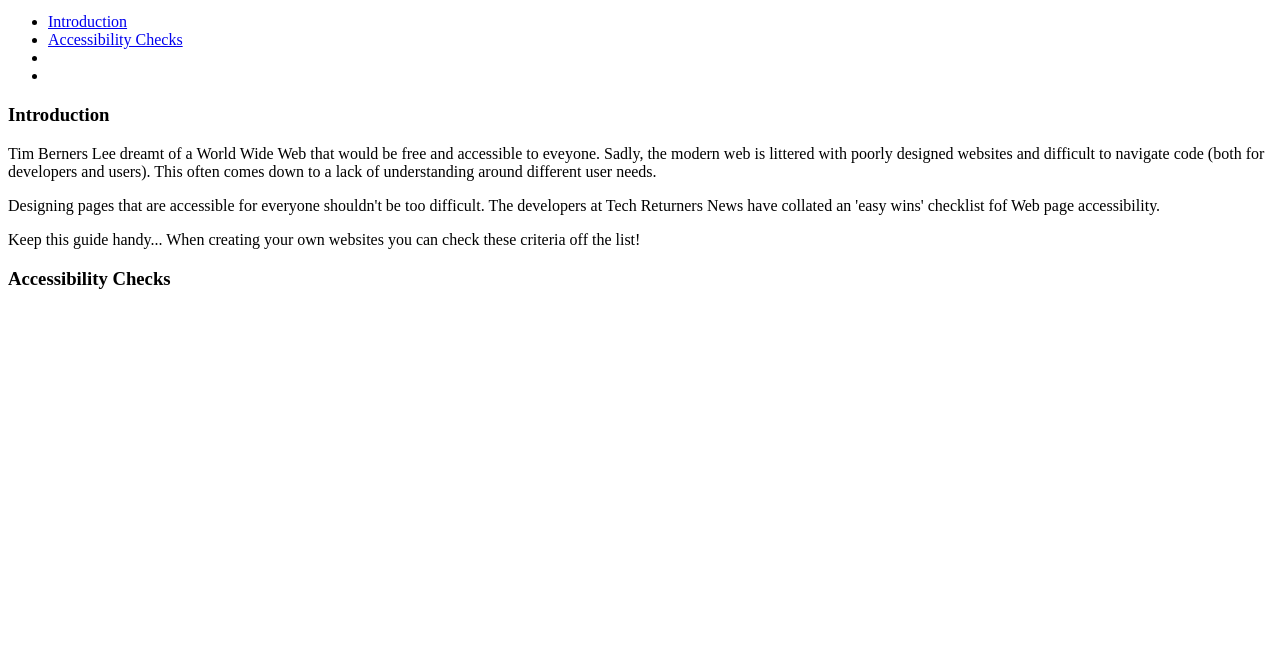
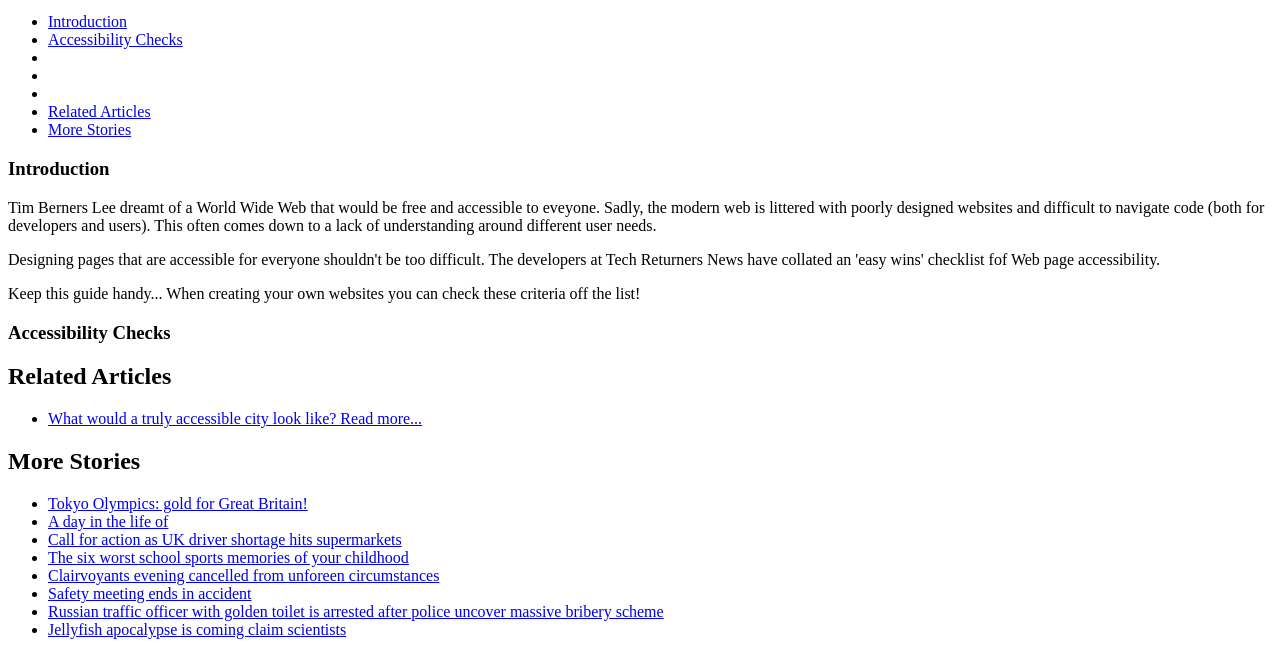
Before and after one commit to sookburt/html-techreturners-exercise, a plain HTML site: page index.html in a window 1280 px wide. Shown: the part 844-1499 px from the top of the page. Before the commit the page ends 1152 px from the top, so only its background shows below. Drawn offline with Linux system fonts and the light colour scheme.

Commit message:
Added items to toc an more stories article

```diff
--- a/index.html
+++ b/index.html
@@ -29,7 +29,7 @@
     </nav>
   </header>
   <main>
-    <article>
+    <article id="mainarticle">
       <h2>Accessibility Features: Easy Wins</h2>
       <h3>Handy tips on how to create accessible websites for everyone</h3>
       <p>By <a href="mailto:jimmy.eggs@hotmail.com">Jim Eggs</a> dated 04.08.2021.</p>
@@ -41,6 +41,9 @@
           <li><a href="#accessibilitychecks">Accessibility Checks</a></li>
           <li><a href="#"></a></li>
           <li><a href="#"></a></li>
+          <li><a href="#"></a></li>
+          <li><a href="#relatedarticles">Related Articles</a></li>
+          <li><a href="#morestories">More Stories</a></li>
         </ul>
       </nav>
       <h3 id="introduction">Introduction</h3>
@@ -56,10 +59,30 @@
         Keep this guide handy... When creating your own websites you can check these criteria off the list!
       </p>
       <h3 id="accessibilitychecks">Accessibility Checks</h3>
-      <p></p>
+      <p>
+
+      </p>
 
     </article>
-
+    <article id="relatedarticles">
+      <h2>Related Articles</h2>
+      <ul>
+        <li><a href="#">What would a truly accessible city look like?  Read more...</a></li>
+      </ul>
+    </article>
+    <article id="morestories">
+      <h2>More Stories</h2>
+      <ul>
+        <li><a href="#">Tokyo Olympics: gold for Great Britain!</a></li>
+        <li><a href="#">A day in the life of</a></li>
+        <li><a href="#">Call for action as UK driver shortage hits supermarkets</a></li>
+        <li><a href="#">The six worst school sports memories of your childhood</a></li>
+        <li><a href="#">Clairvoyants evening cancelled from unforeen circumstances</a></li>
+        <li><a href="#">Safety meeting ends in accident</a></li>
+        <li><a href="#">Russian traffic officer with golden toilet is arrested after police uncover massive bribery scheme</a></li>
+        <li><a href="#">Jellyfish apocalypse is coming claim scientists</a></li>
+      </ul>
+    </article>
   </main>
   <footer>
 
```
